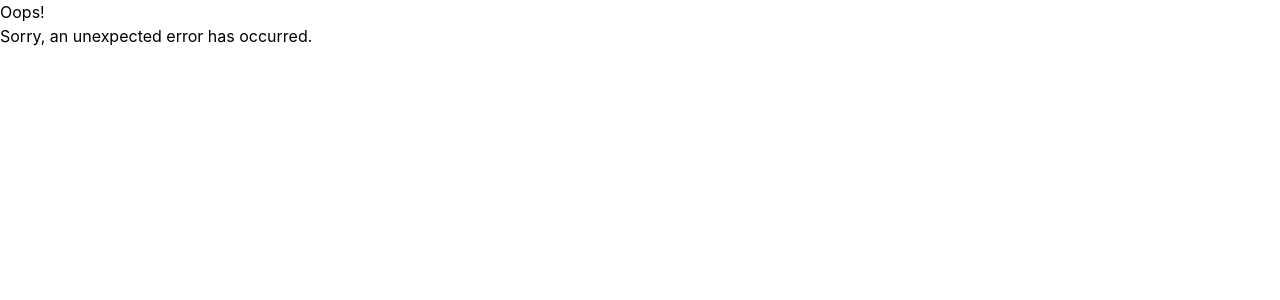
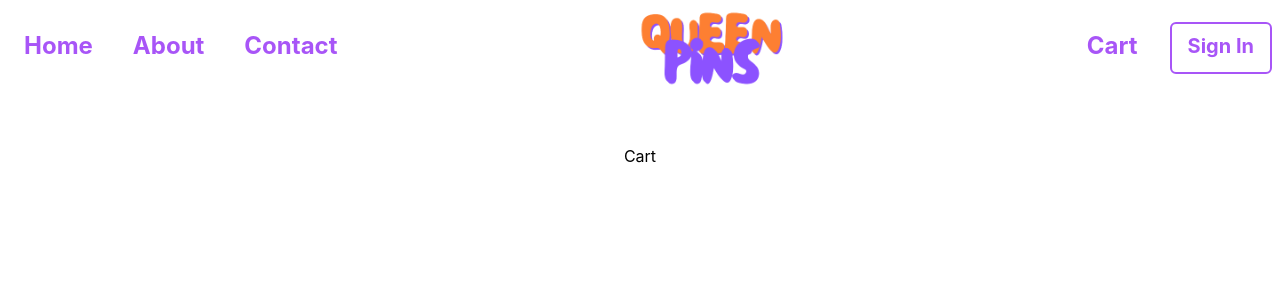
Before and after one commit to pichborithk/queenpins-client, a React (Vite) app: page /cart in a window 1280 px wide. Shown: the top 300 px of the page. Built offline with nearby package versions, Linux system fonts and the light colour scheme; no server answers.

Commit message:
design navbar

```diff
--- a/src/Root.tsx
+++ b/src/Root.tsx
@@ -3,7 +3,7 @@ import { Outlet } from 'react-router-dom';
 
 import { Product, UserData } from './type';
 
-import { Notification, ScrollToTop } from './components';
+import { Navbar, Notification, ScrollToTop } from './components';
 import { fetchProducts } from './helpers/fetchProducts';
 import { fetchUserData } from './helpers/fetchUsers';
 
@@ -54,6 +54,11 @@ const Root = () => {
     <>
       <ScrollToTop />
       <Notification />
+      <Navbar
+        setToken={setToken}
+        userData={userData}
+        setUserData={setUserData}
+      />
       <div className='mx-auto mb-8 flex min-h-screen max-w-7xl flex-col items-center gap-4 px-2'>
         <Outlet
           context={{ products, userData, setUserData, token, setToken }}
--- a/src/components/Navbar.tsx
+++ b/src/components/Navbar.tsx
@@ -1,45 +1,60 @@
 import { Dispatch, SetStateAction } from 'react';
-import { Link } from 'react-router-dom';
+import { toast } from 'react-hot-toast';
+import { Link, useLocation } from 'react-router-dom';
 
-// type Props = {
-//   setToken: Dispatch<SetStateAction<string>>;
-// };
+import logo from '../assets/Quennpins_2.png';
 
-const Navbar = () => {
-  // function handleSignOut() {
-  //   localStorage.clear();
-  //   setRoute('home');
-  //   setToken('');
-  //   setUserData({ id: 0, username: '' });
-  //   toast.success('Logged Out');
-  // }
+import { UserData } from '../type';
+
+type Props = {
+  setToken: Dispatch<SetStateAction<string>>;
+  userData: UserData;
+  setUserData: Dispatch<SetStateAction<UserData>>;
+};
+
+const Navbar = ({ setToken, userData, setUserData }: Props) => {
+  const { pathname } = useLocation();
+  const [route] = pathname.match(/\w+/) || '';
+
+  function handleSignOut() {
+    localStorage.clear();
+    setToken('');
+    setUserData({ id: null, name: '', email: '' });
+    toast.success('Logged Out');
+  }
 
   return (
-    <nav className='text-2xl font-bold'>
-      <div className='mx-auto mb-4 flex max-w-7xl items-center justify-between px-2'>
-        {/* <img src={logo} alt='logo' className='max-h-20' /> */}
-        <p>Logo</p>
+    <nav className='mb-12 text-2xl font-bold text-purple-500'>
+      <div className='mx-auto mb-4 flex max-w-7xl items-center justify-between px-2 py-2'>
         <div className='flex justify-between gap-2'>
           <Link
             to='/'
-            className='border-purple-500 px-4 py-2  hover:border-b-4'
+            className='border-b-4 border-transparent px-4 py-2 hover:border-purple-500'
           >
             Home
           </Link>
-          <Link to='/' className='border-purple-500 px-4 py-2 hover:border-b-4'>
+          <Link
+            to='/'
+            className='border-b-4 border-transparent px-4 py-2 hover:border-purple-500'
+          >
             About
           </Link>
-          <Link to='/' className='border-purple-500 px-4 py-2 hover:border-b-4'>
+          <Link
+            to='/'
+            className='border-b-4 border-transparent px-4 py-2 hover:border-purple-500'
+          >
             Contact
           </Link>
+        </div>
+        <img src={logo} alt='logo' className='max-h-20' />
+        <div className='flex justify-between gap-4'>
           <Link
             to='/cart'
-            className='border-purple-500 px-4 py-2 hover:border-b-4'
+            className='border-b-4 border-transparent px-4 py-2 hover:border-purple-500'
           >
             Cart
           </Link>
-        </div>
-        {userData.username && (
+          {userData.email && (
             <Link
               to='/'
               onClick={handleSignOut}
@@ -48,7 +63,7 @@ const Navbar = () => {
               Sign Out
             </Link>
           )}
-        {!userData.username && (
+          {!userData.email && route !== 'login' && (
             <Link
               to='/login'
               className='rounded-md border-2 border-purple-500 px-4 py-2 text-xl text-purple-500 hover:bg-purple-600 hover:text-purple-100'
@@ -56,15 +71,15 @@ const Navbar = () => {
               Sign In
             </Link>
           )}
-        {!userData.username && route !== 'register' && (
+          {!userData.email && route === 'login' && (
             <Link
               to='/register'
-            onClick={() => setRoute('register')}
-            className='rounded-md border-2 border-slate-900 bg-purple-600 px-4 py-2 text-xl text-purple-100 hover:border-purple-600'
+              className='rounded-md border-2  bg-purple-600 px-4 py-2 text-xl text-purple-100 hover:border-purple-600'
             >
-            Join Us
+              Sign Up
             </Link>
           )}
+        </div>
       </div>
     </nav>
   );
--- a/src/main.tsx
+++ b/src/main.tsx
@@ -5,7 +5,7 @@ import { createBrowserRouter, RouterProvider } from 'react-router-dom';
 import './index.css';
 
 import Root from './Root';
-import { ErrorPage, Home, Login, Register, ViewProduct } from './routes';
+import { Cart, ErrorPage, Home, Login, Register, ViewProduct } from './routes';
 
 const router = createBrowserRouter([
   {
@@ -29,6 +29,7 @@ const router = createBrowserRouter([
           { path: ':productId', element: <ViewProduct /> },
         ],
       },
+      { path: 'cart', element: <Cart /> },
     ],
   },
 ]);
--- /dev/null
+++ b/src/routes/Cart.tsx
@@ -0,0 +1,5 @@
+const Cart = () => {
+  return <div>Cart</div>;
+};
+
+export default Cart;
--- a/src/routes/ViewProduct.tsx
+++ b/src/routes/ViewProduct.tsx
@@ -15,18 +15,16 @@ const ViewProduct = () => {
 
   return (
     <>
-      <div className='flex gap-8'>
+      <div className='flex gap-8 px-20'>
         <div className='flex max-w-[120px] flex-col'>
           {product.photos.map((photo, index) => (
             <ImageCard url={photo.url} productName={product.name} key={index} />
           ))}
         </div>
-        <img
-          src={product.photos[0].url}
-          alt={product.name}
-          className='max-w-sm'
-        />
-        <div className='flex flex-col gap-4'>
+        <div className='flex-1'>
+          <img src={product.photos[0].url} alt={product.name} />
+        </div>
+        <div className='flex flex-1 flex-col gap-4'>
           <h1 className='text-3xl font-bold'>{product.name}</h1>
           <h2 className='text-2xl'>$ {product.price}</h2>
           <p>{product.description}</p>
--- a/src/routes/index.ts
+++ b/src/routes/index.ts
@@ -3,3 +3,4 @@ export { default as Home } from './Home';
 export { default as Login } from './Login';
 export { default as Register } from './Register';
 export { default as ViewProduct } from './ViewProduct';
+export { default as Cart } from './Cart';
```
Also changed, not shown: src/assets/Quennpins_2.png (added). Lines whose indentation alone changed are shown as unchanged.
